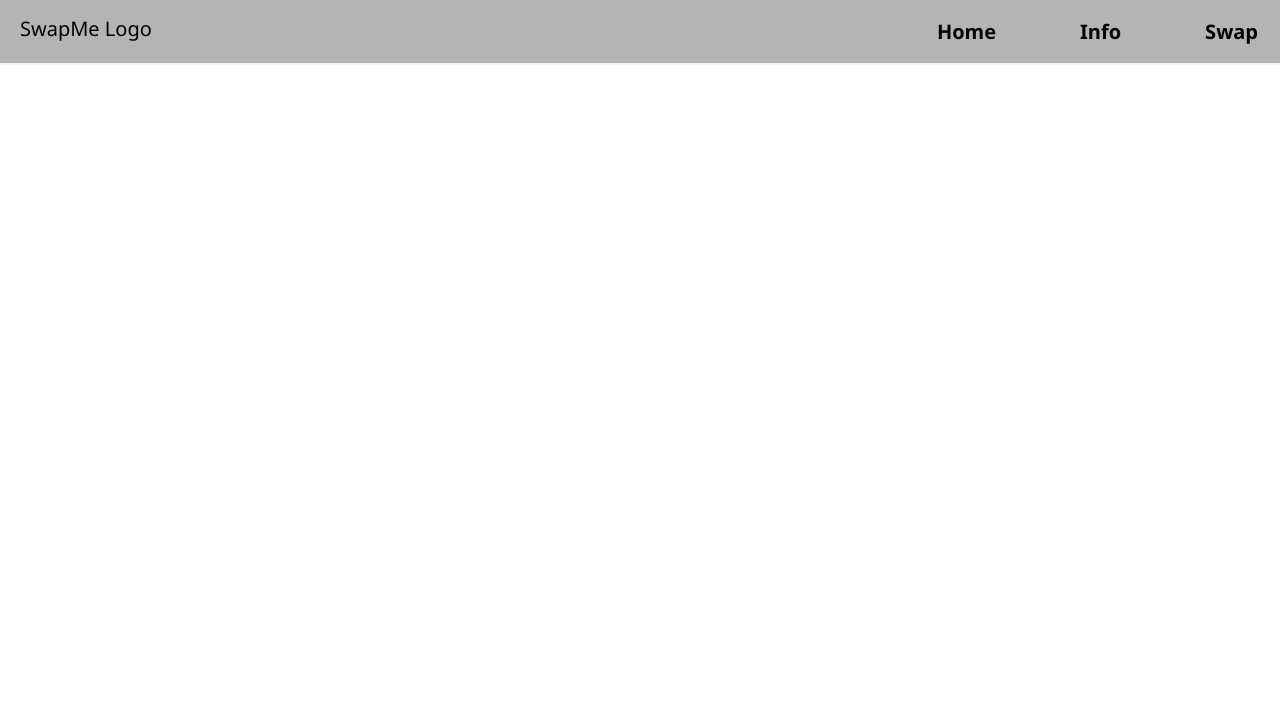
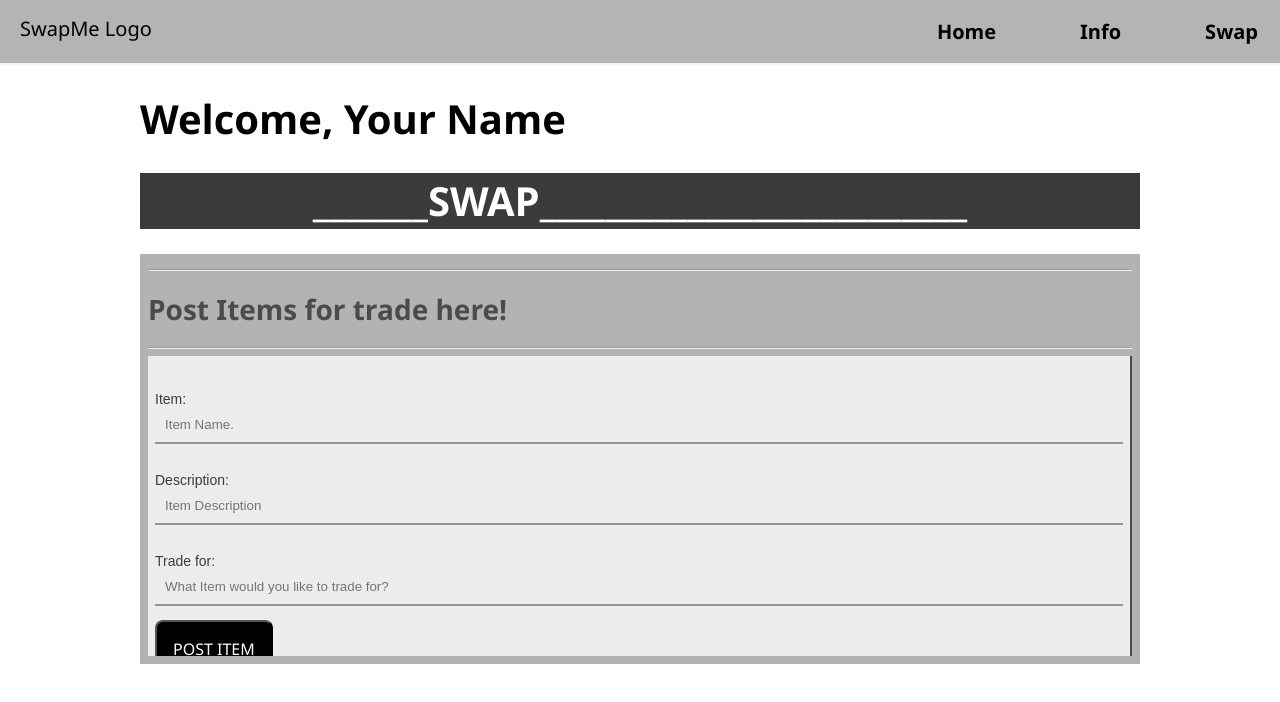
Before and after one commit to robcruz/project-3-client, a React (Create React App) app: page /trade in a window 1280 px wide. Shown: the top 702 px of the page. Built offline with nearby package versions, Linux system fonts and the light colour scheme.

Commit message:
css stuff and post form

```diff
--- a/src/App.css
+++ b/src/App.css
@@ -52,7 +52,10 @@ nav a:hover {
 }
 
 #page-body {
-    max-width: 700px;
+    max-width: 1000px;
+    width: 80%;
+    margin-left:10%;
+    margin-right:10%;
     margin: auto;
     padding-top: 64px;
 }
--- a/src/components/TradePage.js
+++ b/src/components/TradePage.js
@@ -1,9 +1,34 @@
 import React from "react";
 
 export default props => (
-    <div>
-        <p className="App-intro">{props.text}</p>
-        <p className="App-intro">{props.text2}</p>
+    <div className="Username">
+        <h1 className="namestyle">Welcome, Your Name</h1>
+        <div className="Dashboard">
+
+            <div>
+                <h1>_______SWAP__________________________</h1>
+            </div>
+            <div className="contentbox">
+                <hr></hr>
+                <h1>Post Items for trade here!</h1>
+                <hr></hr>
+                <div class="scrollable">
+                    <div class="postContainer">
+
+                    <form class="form" id="post-form">
+                    <p type="Item:"><input placeholder="Item Name."></input></p>
+                    <p type="Description:"><input placeholder="Item Description"></input></p>
+                    <p type="Trade for:"><input placeholder="What Item would you like to trade for?"></input></p>
+                    <button id="post-btn">POST ITEM</button>
+                    </form>
+
+                    </div>
+                </div>
+
+
+            </div>
+        </div>
+
 
     </div>
 );
```
Also changed, not shown: package.json (line endings or trailing spaces), 1 other file (tests, documents, lock files or other folders).
